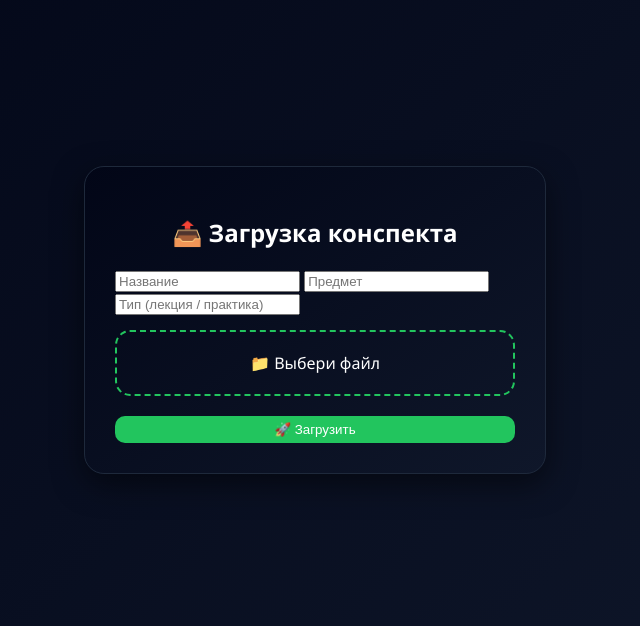
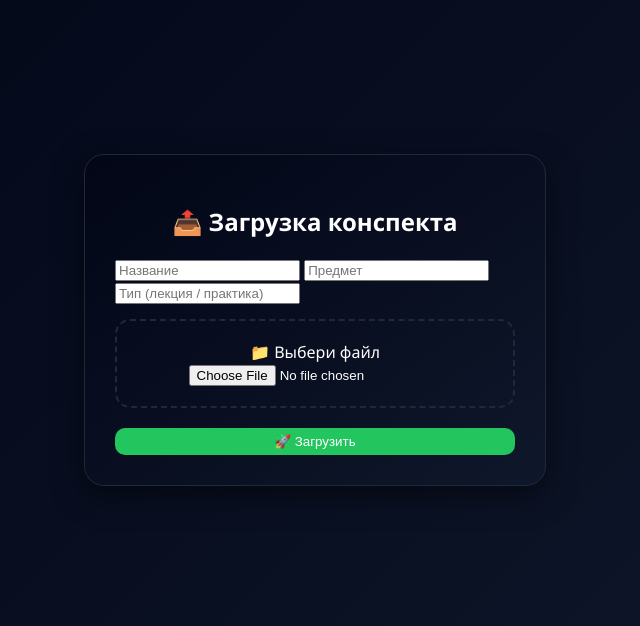
Before and after one commit to StanislavRostislav/college_notes, a FastAPI app: page /upload in a window 1280 px wide. Shown: the part 52-678 px from the top of the page, without its empty margins (325-965 px from the left). Run offline with FastAPI, Linux system fonts and the light colour scheme.

Commit message:
Update upload.html

```diff
--- a/templates/upload.html
+++ b/templates/upload.html
@@ -50,8 +50,7 @@
             onmouseout="this.style.borderColor='#1e293b'">
 
                 📁 Выбери файл
-                <input type="file" name="file" required
-                       style="opacity:0; position:absolute; width:100%; height:100%; left:0; top:0; cursor:pointer;">
+                <input type="file" name="file" required style="color:white;">
             </div>
 
             <button class="btn" style="width:100%; margin-top:20px;">
```
